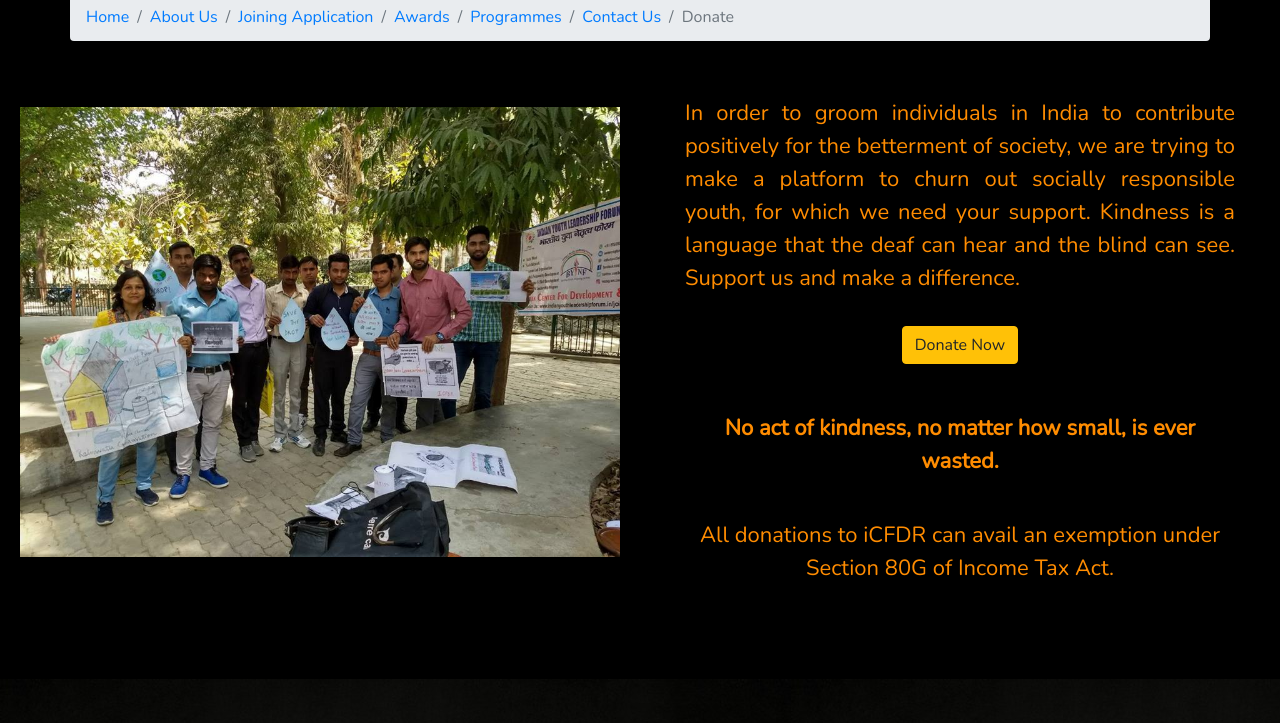
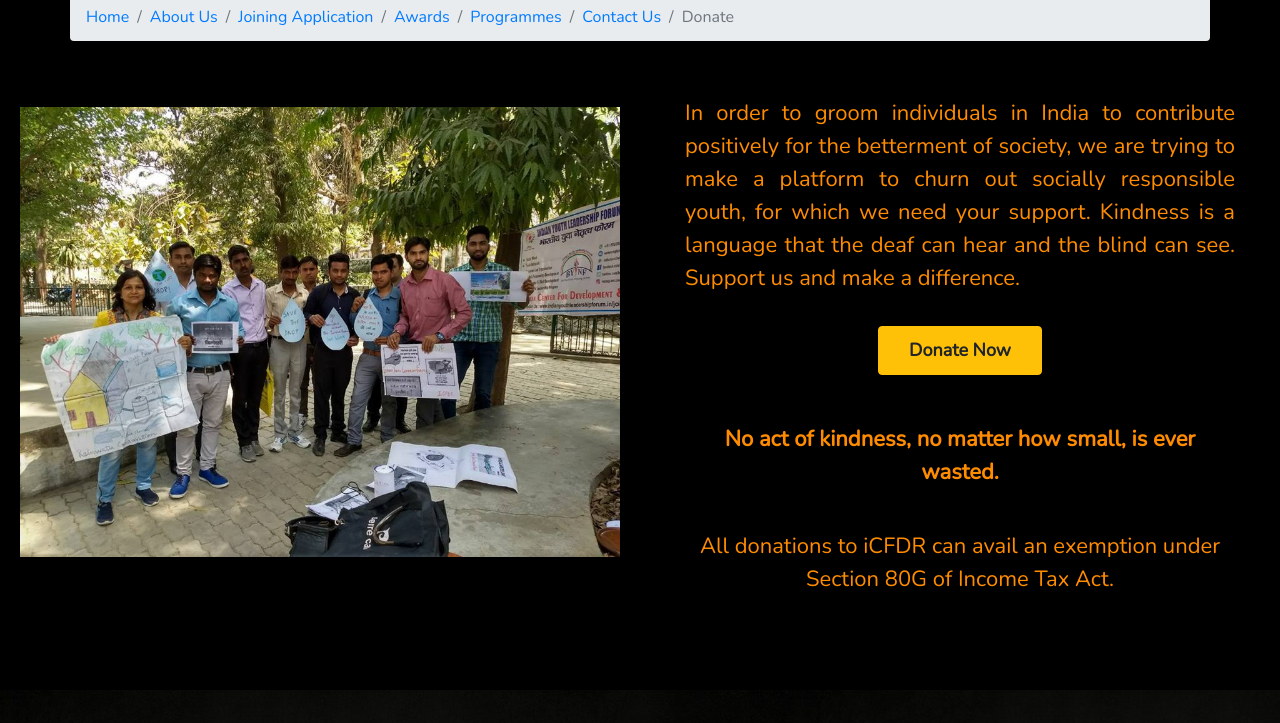
Before and after one commit to ICFDR/swlp, a plain HTML site: page donate.html in a window 1280 px wide. Shown: the part 77-800 px from the top of the page. Drawn offline with nearby package versions, Linux system fonts and the light colour scheme; a web font is replaced by a local one.

Commit message:
donate button is modified

```diff
--- a/donate.html
+++ b/donate.html
@@ -60,7 +60,7 @@
                 <div class="col-12 text-center">
                     <a target="_blank"
                         href="https://www.payumoney.com/paybypayumoney/#/DFE2878E860D57AF8E18DFEF38EBE7EC">
-                        <h6 class="btn btn-warning">Donate Now</h6>
+                        <h6 class="btn btn-warning font-weight-bold" style="padding: 10px 30px; font-size: 18px;">Donate Now</h6>
                     </a>
                 </div>
 
```
